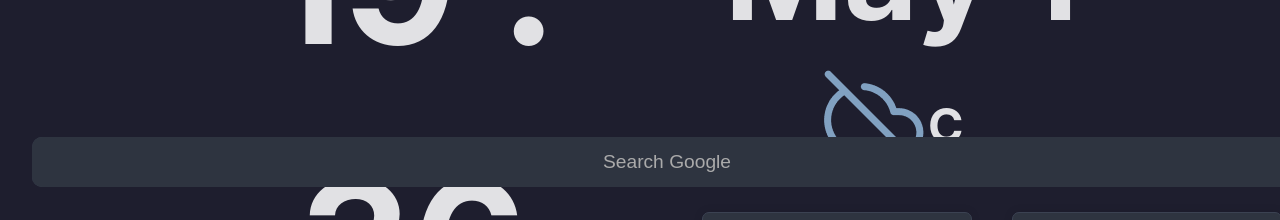
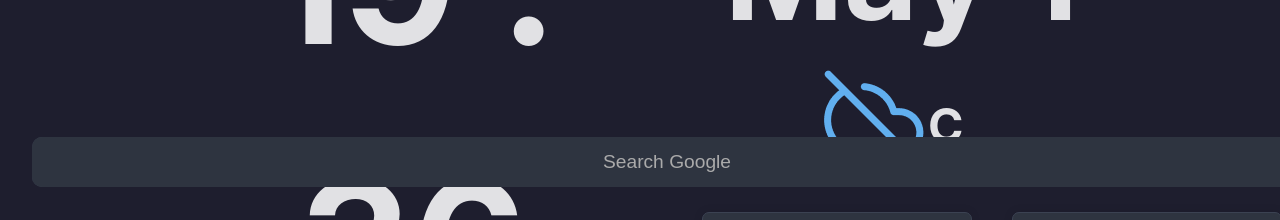
Before and after one commit to NigelLus29/NigelLus29.github.io, a Vue app: page / in a window 1280 px wide. Shown: the part 238-458 px from the top of the page. Built offline with nearby package versions, Linux system fonts and the light colour scheme; no server answers.

Commit message:
modified:   src/components/Home.vue

```diff
--- a/src/components/Home.vue
+++ b/src/components/Home.vue
@@ -105,7 +105,7 @@ setInterval(() => {
 
 /* weather */
 
-let iconElement = ref("icons/Nord/unknown.png");
+let iconElement = ref("icons/OneDark/unknown.png");
 let tempElement = ref("");
 let descElement = ref("");
 // App data
@@ -132,7 +132,7 @@ const api = `https://api.openweathermap.org/data/2.5/weather?lat=${latitude}&lon
 
 // Display Weather info
 function displayWeather() {
-  iconElement = `icons/Nord/${weather.iconId}.png` as any;
+  iconElement = `icons/OneDark/${weather.iconId}.png` as any;
   tempElement = `${weather.temperature.value}°` as any;
   descElement = weather.description! as any;
 }
```
